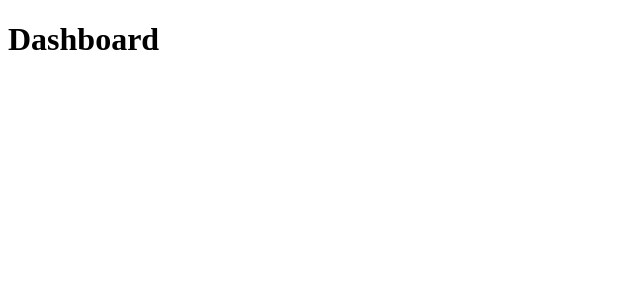
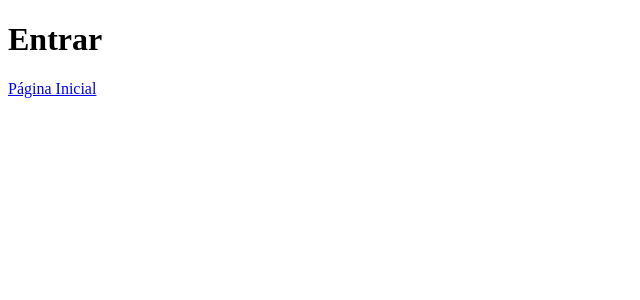
Before and after one commit to guilhermebarrosdev/Curso-React-com-Typescript, a React (Vite) app: page /entrar in a window 1280 px wide. Before the commit this address led to /pagina-inicial. Shown: the top 300 px of the page, without its empty margins (0-640 px from the left). Built offline with nearby package versions, Linux system fonts and the light colour scheme.

Commit message:
:sparkles: add login page and form

```diff
--- a/src/app/pages/dashboard/Dashboard.tsx
+++ b/src/app/pages/dashboard/Dashboard.tsx
@@ -1,3 +1,10 @@
+import { Link } from 'react-router-dom';
+
 export const Dashboard = () => {
-  return <h1>Dashboard</h1>;
+  return (
+    <>
+      <h1>Dashboard</h1>
+      <Link to="/entrar">Entrar</Link>
+    </>
+  );
 };
--- a/src/app/pages/index.ts
+++ b/src/app/pages/index.ts
@@ -1 +1,2 @@
 export * from './dashboard/Dashboard';
+export * from './login/Login';
--- /dev/null
+++ b/src/app/pages/login/Login.tsx
@@ -0,0 +1,10 @@
+import { Link } from 'react-router-dom';
+
+export const Login = () => {
+  return (
+    <>
+      <h1>Entrar</h1>
+      <Link to="/pagina-inicial">Página Inicial</Link>
+    </>
+  );
+};
--- a/src/app/routes/index.tsx
+++ b/src/app/routes/index.tsx
@@ -1,11 +1,12 @@
 import { BrowserRouter, Navigate, Route, Routes } from 'react-router-dom';
-import { Dashboard } from '../pages';
+import { Dashboard, Login } from '../pages';
 
 export const AppRoutes = () => {
   return (
     <BrowserRouter>
       <Routes>
         <Route path="/pagina-inicial" element={<Dashboard />} />
+        <Route path="/entrar" element={<Login />} />
         <Route path="*" element={<Navigate to="pagina-inicial" />} />
       </Routes>
     </BrowserRouter>
```
